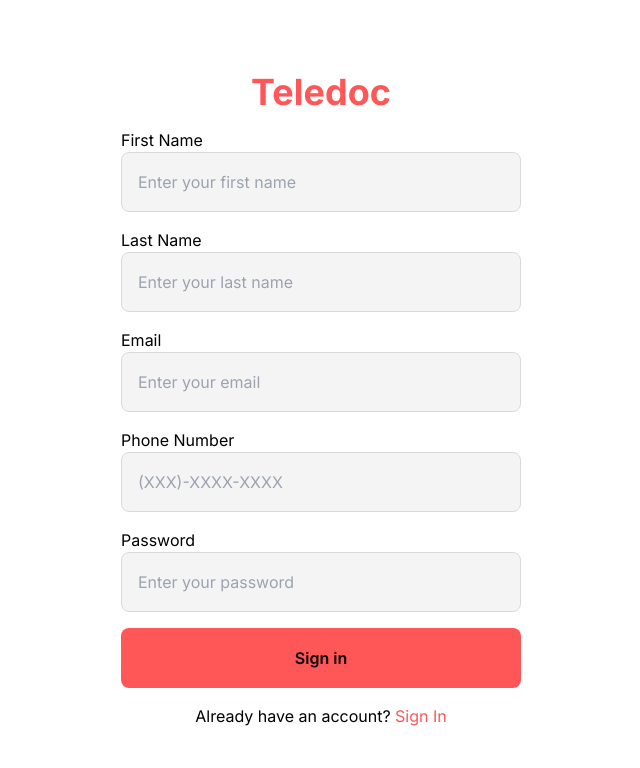
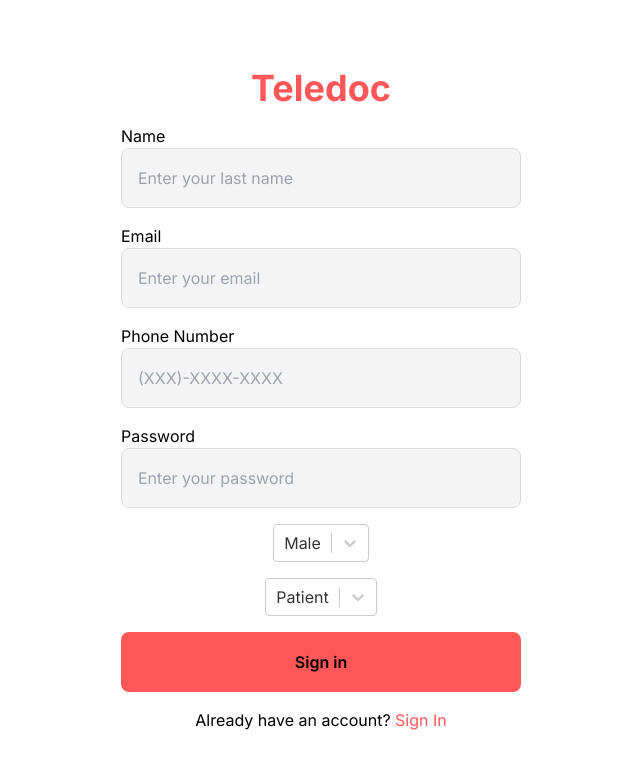
Before and after one commit to Teledoc-App/teledoc-app, a Next.js app: page /register in a window 1280 px wide. Shown: the top 768 px of the page, without its empty margins (319-959 px from the left). Built offline with nearby package versions, Linux system fonts and the light colour scheme.

Commit message:
feat(app/login/page.tsx): add implement api in login and register page
implement api in login dan register page

```diff
--- a/app/api/register/route.ts
+++ b/app/api/register/route.ts
@@ -3,7 +3,6 @@ import { db } from "@/lib/db";
 import { NextResponse,  } from "next/server";
 import { hash } from 'bcrypt';
 import { parseISO } from 'date-fns';
-
 import * as yup from 'yup'
 // Define a schema for input validation
 const userSchema = yup.object().shape({
--- a/app/layout.tsx
+++ b/app/layout.tsx
@@ -1,7 +1,7 @@
 import './globals.css'
 import type { Metadata } from 'next'
 import { Inter } from 'next/font/google'
-import Provider from '@/components/provider'
+import Provider from '@/components/Provider'
 
 const inter = Inter({ subsets: ['latin'] })
 
--- a/app/login/page.tsx
+++ b/app/login/page.tsx
@@ -1,11 +1,17 @@
 "use client";
 
 import { SubmitHandler, useForm } from "react-hook-form";
+import { signIn } from 'next-auth/react';
+import { ReactNode } from "react";
+import GoogleSignInButton from "@/components/GoogleSigninButton";
 
 interface Register {
   email: string;
   password: string;
 }
+
+
+
 
 const Page = () => {
   const {
@@ -13,11 +19,17 @@ const Page = () => {
     handleSubmit,
     formState: { errors },
   } = useForm<Register>();
-  const onSubmit: SubmitHandler<Register> = (data) => console.log(data);
+  const onSubmit: SubmitHandler<Register> = async (data) => {
+   const signInData = await  signIn('credentials', {
+   data
+   }
+   )
+  };
 
   return (
     // PAGE CONTAINER
     <div className="bg-white w-screen h-screen flex justify-center items-center px-4">
+      <div  className="w-full max-w-[400px] flex flex-col items-center gap-4">
       <form
         onSubmit={handleSubmit(onSubmit)}
         className="w-full max-w-[400px] flex flex-col items-center gap-4"
@@ -87,18 +99,16 @@ const Page = () => {
         >
           Sign in
         </button>
-        <button
-          type="submit"
-          className="bg-[#d9d9d9]/30 border border-[#d9d9d9] text-gray-500 rounded-lg w-full h-[60px] font-semibold relative"
-        >
+      </form>
+        <GoogleSignInButton>
           <img
             src="https://upload.wikimedia.org/wikipedia/commons/thumb/5/53/Google_%22G%22_Logo.svg/1920px-Google_%22G%22_Logo.svg.png"
             alt="google-logo"
             className="w-[35px] absolute top-3 left-4"
-          />
+            />
           Sign in with Google
-        </button>
-      </form>
+            </GoogleSignInButton>
+   </div>
     </div>
   );
 };
--- a/app/page.tsx
+++ b/app/page.tsx
@@ -1,4 +1,4 @@
-import User from '@/components/user'
+import User from '@/components/User'
 import { getServerSession } from 'next-auth'
 import Link from 'next/link'
 import { authOptions } from '@/lib/auth';
--- a/app/register/page.tsx
+++ b/app/register/page.tsx
@@ -1,26 +1,59 @@
 "use client";
 
+import Select from "react-select";
+import React, { useState } from 'react';
 import { SubmitHandler, useForm } from "react-hook-form";
+import { useRouter } from 'next/navigation';
 
 interface Login {
-  firstName: string;
-  lastName: string;
+  name: string;
   email: string;
-  phoneNumber: number;
+  phone: number;
   password: string;
-  gender: "male" | "female";
+  gender: { label: string; value: string };
   birthdate: Date;
-  role: "patient" | "doctor";
+  role: { label: string; value: string }
 }
+const genderOptions = [
+  { value: 'M', label: 'Male' },
+  { value: 'F', label: 'Female' },
+];
+const roleOptions = [
+  { value: 'patient', label: 'Patient' },
+  { value: 'doctor', label: 'Doctor' },
+];
+const Page = () => {
+  const router = useRouter();
+  const [selectedGender, setSelectedGender] = useState<{ value: string; label: string } | null>({
+    value: 'M',
+    label: 'Male',
+  });
 
-const Page = () => {
+  const [selectedRole, setSelectedRole] = useState<{ value: string; label: string } | null>({
+    value: 'patient',
+    label: 'Patient',
+  });
   const {
     register,
     handleSubmit,
     formState: { errors },
   } = useForm<Login>();
-  const onSubmit: SubmitHandler<Login> = (data) => console.log(data);
-
+  const onSubmit: SubmitHandler<Login> = async (data) => {
+    const response = await fetch('/api/register', {
+      method:'POST',
+      headers: {
+        'Content-Type': 'application/json',
+      },
+      body: JSON.stringify ({
+        data
+      })
+    })
+if (response.ok) {
+  router.push('/sign-in')
+} else {
+  console.error('Registration failed')
+  }
+  }
   return (
     // PAGE
     <div className="bg-white w-screen h-screen flex justify-center items-center px-4 py-8 overflow-y-scroll">
@@ -30,54 +63,29 @@ const Page = () => {
       >
         <h1 className="text-[#ff5757] text-4xl font-bold">Teledoc</h1>
 
-        {/* FIRST NAME */}
-        <div className="w-full">
-          <label className="text-black" htmlFor="firstName">
-            First Name
-          </label>
-          <input
-            id="firstName"
-            type="text"
-            placeholder="Enter your first name"
-            defaultValue=""
-            {...register("firstName", {
-              required: {
-                value: true,
-                message: "First name is a required field",
-              },
-            })}
-            className={`bg-[#d9d9d9]/30 h-[60px] px-4 rounded-lg border  text-gray-400  w-full outline-none ${
-              errors?.firstName
-                ? "border-amber-500 focus:border-amber-500"
-                : "focus:border-[#ff5757] border-[#d9d9d9]"
-            } `}
-          />
-          <p className="text-amber-500">{errors?.firstName?.message}</p>
-        </div>
-
         {/* LAST NAME */}
         <div className="w-full">
           <label className="text-black" htmlFor="lastName">
-            Last Name
+            Name
           </label>
           <input
             id="lastName"
             type="text"
             placeholder="Enter your last name"
             defaultValue=""
-            {...register("lastName", {
+            {...register("name", {
               required: {
                 value: true,
                 message: "Last name is a required field",
               },
             })}
             className={`bg-[#d9d9d9]/30 h-[60px] px-4 rounded-lg border  text-gray-400  w-full outline-none ${
-              errors?.lastName
+              errors?.name
                 ? "border-amber-500 focus:border-amber-500"
                 : "focus:border-[#ff5757] border-[#d9d9d9]"
             } `}
           />
-          <p className="text-amber-500">{errors?.lastName?.message}</p>
+          <p className="text-amber-500">{errors?.name?.message}</p>
         </div>
 
         {/* EMAIL */}
@@ -117,23 +125,23 @@ const Page = () => {
             Phone Number
           </label>
           <input
-            id="phoneNumber"
+            id="phone"
             type="number"
             placeholder="(XXX)-XXXX-XXXX"
             defaultValue=""
-            {...register("phoneNumber", {
+            {...register("phone", {
               required: {
                 value: true,
                 message: "Phone number is a required field",
               },
             })}
             className={`bg-[#d9d9d9]/30 h-[60px] px-4 rounded-lg border  text-gray-400  w-full outline-none ${
-              errors?.phoneNumber
+              errors?.phone
                 ? "border-amber-500 focus:border-amber-500"
                 : "focus:border-[#ff5757] border-[#d9d9d9]"
             } `}
           />
-          <p className="text-amber-500">{errors?.phoneNumber?.message}</p>
+          <p className="text-amber-500">{errors?.phone?.message}</p>
         </div>
 
         {/* PASSWORD */}
@@ -160,7 +168,17 @@ const Page = () => {
           />
           <p className="text-amber-500">{errors?.password?.message}</p>
         </div>
-
+       {/*GENDER*/}
+       <Select
+        defaultValue={selectedGender}
+        onChange={setSelectedGender}
+        options={genderOptions}
+      />
+       <Select
+        defaultValue={selectedRole}
+        onChange={setSelectedRole}
+        options={roleOptions}
+      />
         {/* SUBMIT */}
         <button
           type="submit"
--- /dev/null
+++ b/components/GoogleSigninButton.tsx
@@ -0,0 +1,15 @@
+import { FC, ReactNode } from 'react';
+import { signIn } from 'next-auth/react';
+
+interface GoogleSignInButtonProps {
+    children: ReactNode;
+  }
+
+const GoogleSignInButton: FC<GoogleSignInButtonProps> = ({ children }) => {
+  const loginWithGoogle = () => signIn('google', {callbackUrl: 'http://localhost:3000/' });
+
+  return(
+    <button onClick={loginWithGoogle}  className="bg-[#d9d9d9]/30 border border-[#d9d9d9] text-gray-500 rounded-lg w-full h-[60px] font-semibold relative" >{children}</button>
+  );
+}
+export default GoogleSignInButton;
--- a/lib/auth.ts
+++ b/lib/auth.ts
@@ -13,9 +13,10 @@ export const authOptions: NextAuthOptions = {
         strategy: 'jwt',
     },
 
-    // pages: {
-    // signIn: '/login',
-    // },
+    pages: {
+    signIn: '/login',
+    signOut: '/',
+    },
     providers: [
       GoogleProvider({
           // profile(profile: GoogleProfile) {
```
Also changed, not shown: app/profile/doctor/[id]/page.tsx (added, +173 -0 lines), package.json (+5 -2 lines), 1 other file (tests, documents, lock files or other folders).
